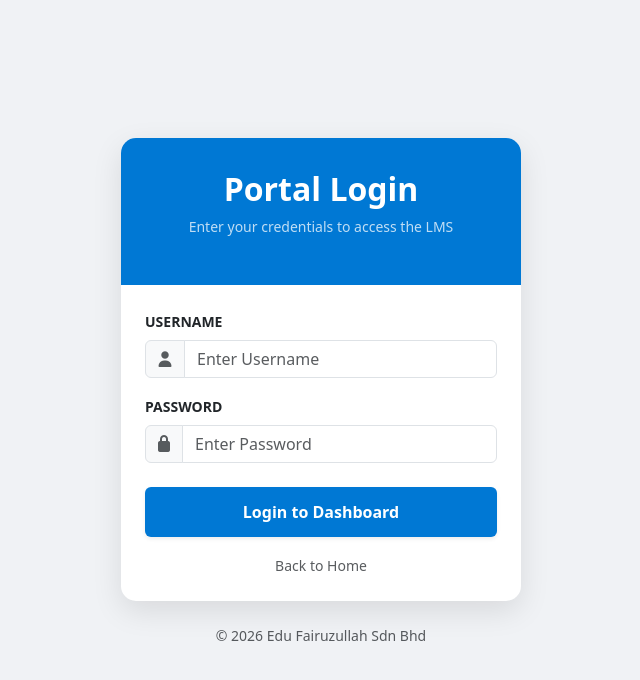
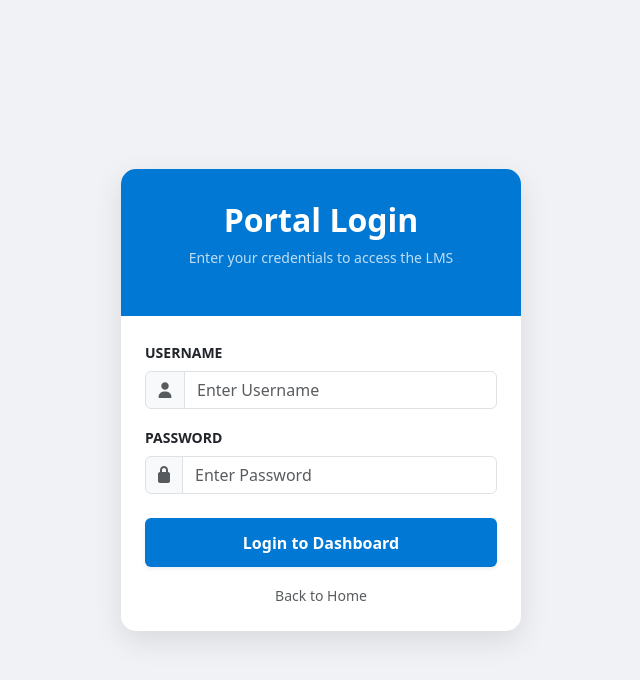
Before and after one commit to Farah1106/edu-lms-prototype, a Flask app: page /login in a window 1280 px wide. Shown: the top 680 px of the page, without its empty margins (319-959 px from the left). Run offline with Flask 3, Linux system fonts and the light colour scheme.

Commit message:
Cleaned login UI and removed footer text

```diff
--- a/templates/login.html
+++ b/templates/login.html
@@ -51,7 +51,5 @@
     </div>
 </div>
 
-<p class="text-muted small mt-4">© 2026 Edu Fairuzullah Sdn Bhd</p>
-
 </body>
 </html>
```
